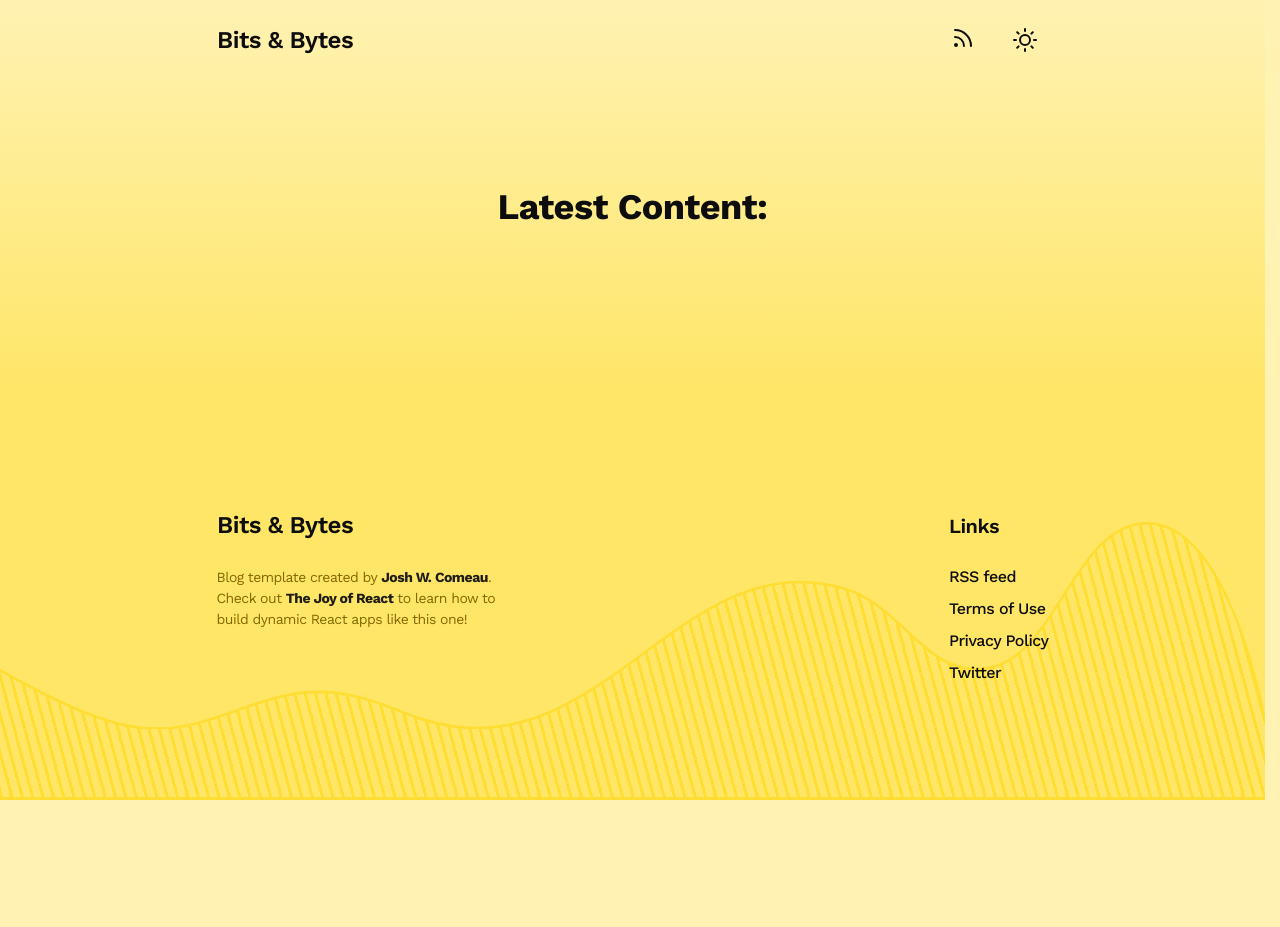
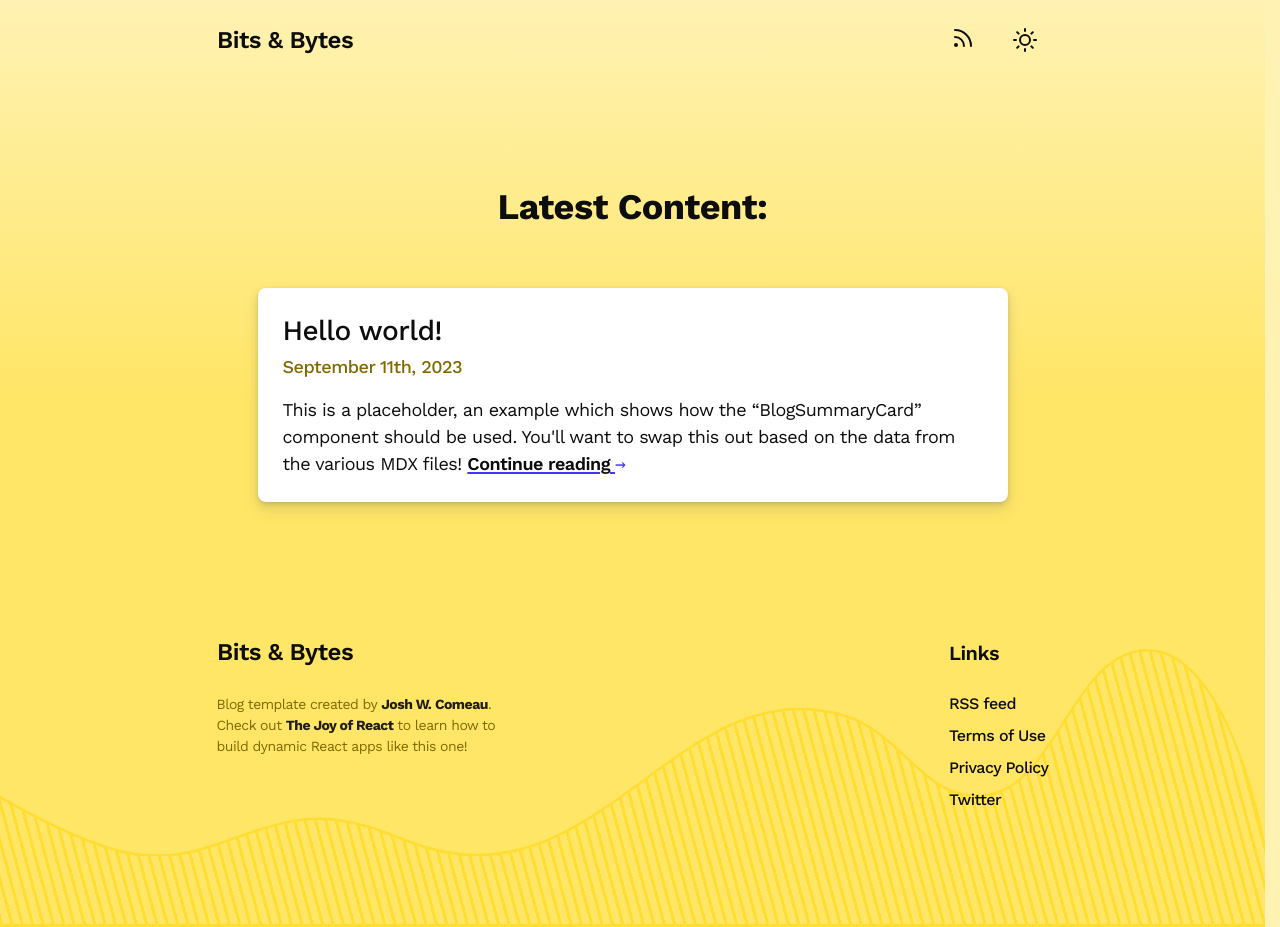
Before and after one commit to pcrescini/project-blog, a Next.js app: page / in a window 1280 px wide. Before the commit the page ends 800 px from the top, so only its background shows below. Built offline with nearby package versions, Linux system fonts and the light colour scheme; a web font is replaced by a local one.

Commit message:
update: Added Card & BlogSummaryCard component code

```diff
--- a/src/components/BlogSummaryCard/BlogSummaryCard.js
+++ b/src/components/BlogSummaryCard/BlogSummaryCard.js
@@ -1,7 +1,41 @@
 import React from 'react';
+import Link from 'next/link';
+import { format } from 'date-fns';
 
-function BlogSummaryCard() {
-  return <div></div>;
+import Card from '@/components/Card';
+
+import styles from './BlogSummaryCard.module.css';
+
+function BlogSummaryCard({
+  slug,
+  title,
+  publishedOn,
+  abstract,
+}) {
+  const href = `/${slug}`;
+  const humanizedDate = format(
+    new Date(publishedOn),
+    'MMMM do, yyyy'
+  );
+
+  return (
+    <Card className={styles.wrapper}>
+      <Link href={href} className={styles.title}>
+        {title}
+      </Link>
+      <time dateTime={publishedOn}>{humanizedDate}</time>
+      <p>
+        {abstract}{' '}
+        <Link
+          href={href}
+          className={styles.continueReadingLink}
+        >
+          Continue reading{' '}
+          <span className={styles.arrow}>→</span>
+        </Link>
+      </p>
+    </Card>
+  );
 }
 
 export default BlogSummaryCard;
--- /dev/null
+++ b/src/components/BlogSummaryCard/BlogSummaryCard.module.css
@@ -0,0 +1,45 @@
+.wrapper {
+  width: 100%;
+  max-width: 750px;
+  margin-bottom: 32px;
+}
+
+.title {
+  display: block;
+  font-size: 1.75rem;
+  line-height: 1.3;
+  text-decoration: none;
+  transition: color 200ms;
+  margin-bottom: 0.25rem;
+}
+.title:hover {
+  color: var(--color-primary);
+}
+.wrapper time {
+  display: block;
+  margin-bottom: 1rem;
+  font-weight: 500;
+  font-size: 1.125rem;
+  color: var(--color-decorative-900);
+}
+.wrapper p {
+  font-size: 1.125rem;
+  margin-bottom: 0;
+}
+
+.arrow {
+  display: inline-block;
+  font-family: 'Monaco', monospace;
+  color: var(--color-primary);
+  transition: transform 200ms;
+  font-weight: 400;
+}
+.continueReadingLink {
+  font-weight: 600;
+}
+.continueReadingLink:hover {
+  text-underline-offset: 0.125em;
+}
+.continueReadingLink:hover .arrow {
+  transform: translateX(4px);
+}
--- a/src/components/Card/Card.js
+++ b/src/components/Card/Card.js
@@ -1,7 +1,14 @@
 import React from 'react';
+import clsx from 'clsx';
 
-function Card() {
-  return <div></div>;
+import styles from './Card.module.css';
+
+function Card({ children, className, ...delegated }) {
+  return (
+    <div className={clsx(styles.wrapper, className)} {...delegated}>
+      {children}
+    </div>
+  );
 }
 
 export default Card;
--- /dev/null
+++ b/src/components/Card/Card.module.css
@@ -0,0 +1,15 @@
+.wrapper {
+  padding: var(--viewport-padding);
+  margin-left: calc(var(--viewport-padding) * -1);
+  margin-right: calc(var(--viewport-padding) * -1);
+  margin-bottom: 64px;
+  background: var(--color-card-background);
+  border: 1px solid var(--color-card-border);
+  box-shadow: var(--shadow-card);
+}
+
+@media (min-width: 56rem) {
+  .wrapper {
+    border-radius: 8px !important;
+  }
+}
```
